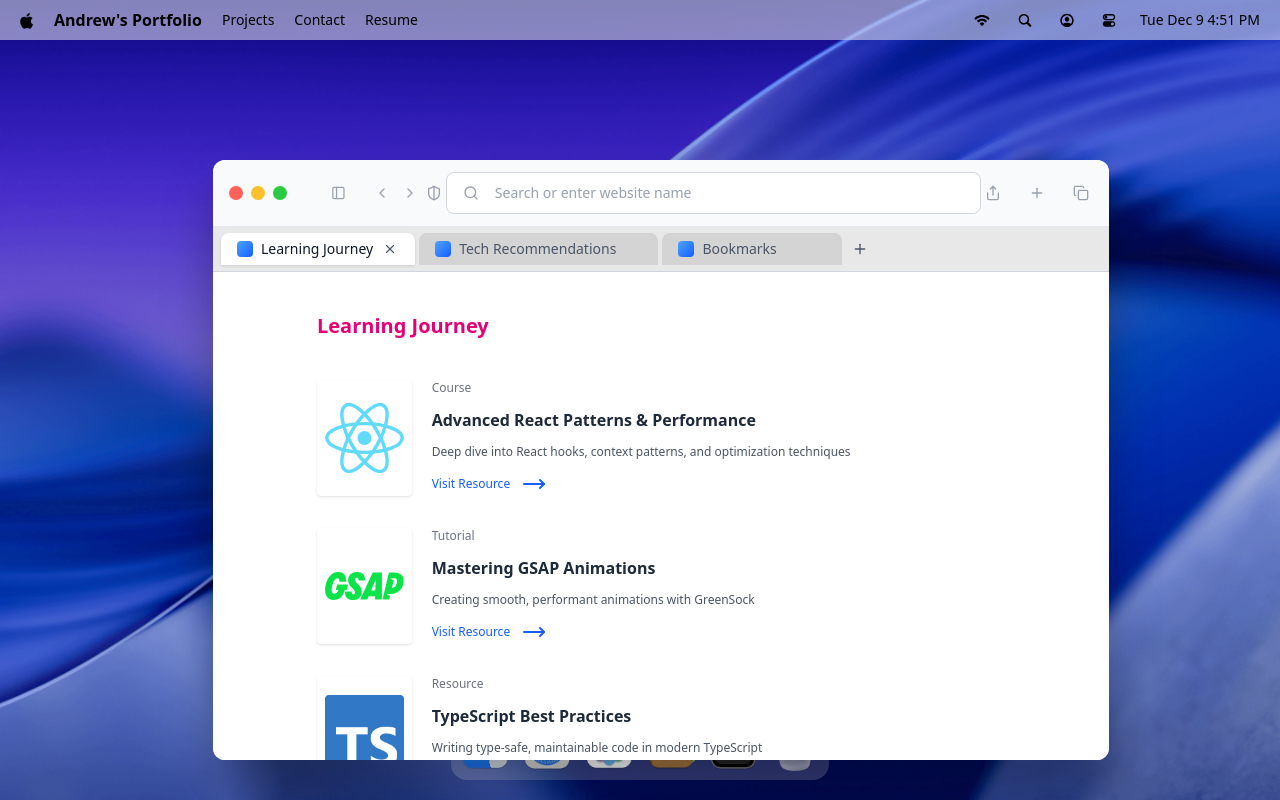
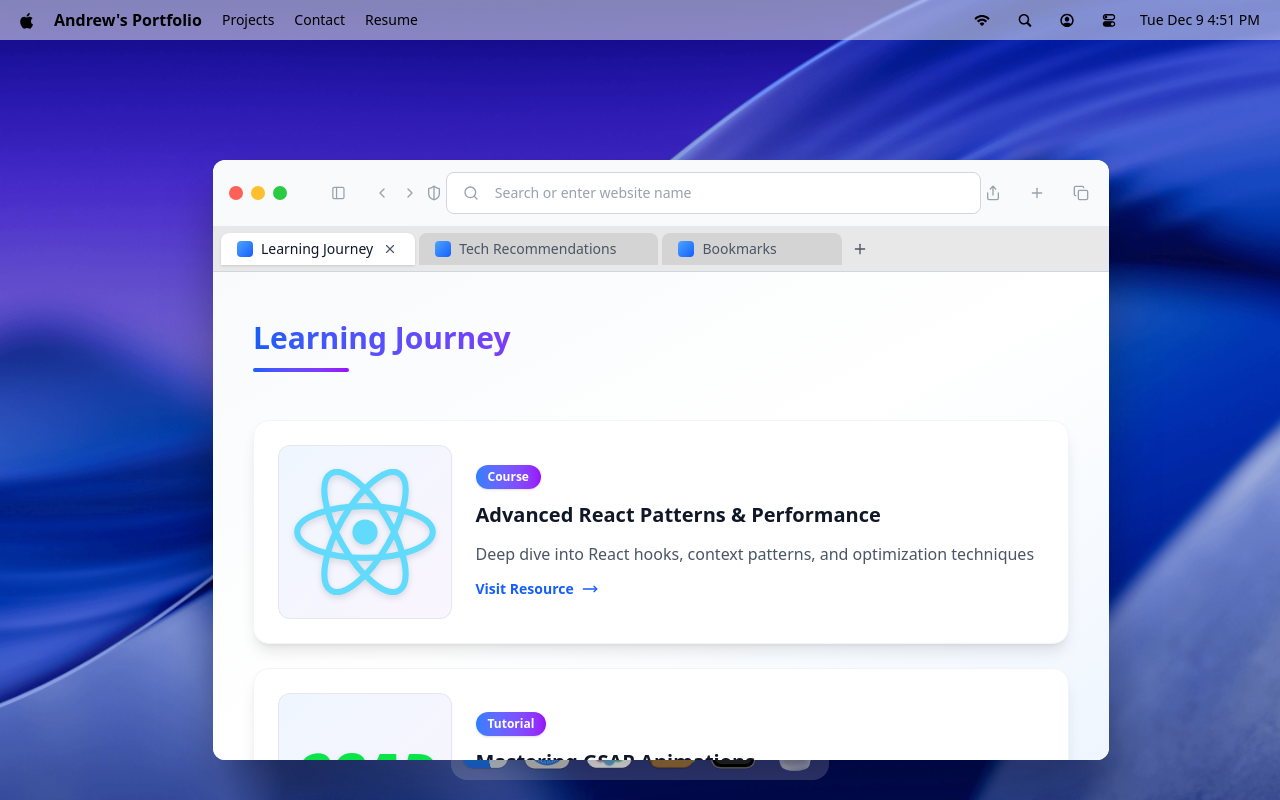
Before and after one commit to areddin409/macos_portfolio, a React (Vite) app: page / in a window 1280 px wide. Both pictures are taken after a click on the button 547 px from the left and 746 px from the top of the page. Built offline with nearby package versions, Linux system fonts and the light colour scheme; a web font is replaced by a local one.

Commit message:
feat: Update Safari component with enhanced styling, improved window management, and new animations

```diff
--- a/src/constants/index.js
+++ b/src/constants/index.js
@@ -48,7 +48,7 @@ const dockApps = [
   },
   {
     id: "safari",
-    name: "Articles", // was "Safari"
+    name: "Learning & Tools", // was "Safari"
     icon: "safari.png",
     canOpen: true,
   },
--- a/src/hoc/WindowWrapper.jsx
+++ b/src/hoc/WindowWrapper.jsx
@@ -101,7 +101,7 @@ const createPoofEffect = (el, onComplete) => {
 
 const WindowWrapper = (Component, windowKey) => {
   const Wrapped = (props) => {
-    const { maximizeWindow, windows } = useWindowStore();
+    const { maximizeWindow, focusWindow, windows } = useWindowStore();
     const ref = useRef(null);
     const dragInstanceRef = useRef(null);
     const poofTlRef = useRef(null);
@@ -141,6 +141,9 @@ const WindowWrapper = (Component, windowKey) => {
               type: "x,y",
               bounds: typeof window !== "undefined" ? window : undefined,
               edgeResistance: 0.65,
+              onDragStart: function () {
+                focusWindow(windowKey);
+              },
               onClick: function () {
                 const now = Date.now();
                 const lastClick = this.lastClickTime || 0;
--- a/src/index.css
+++ b/src/index.css
@@ -29,6 +29,17 @@ body {
 
 @utility abs-center {
   @apply absolute top-1/2 left-1/2 -translate-x-1/2 -translate-y-1/2;
+}
+
+@keyframes fadeInUp {
+  from {
+    opacity: 0;
+    transform: translateY(20px);
+  }
+  to {
+    opacity: 1;
+    transform: translateY(0);
+  }
 }
 
 @layer base {
@@ -127,7 +138,8 @@ body {
   }
 
   #safari {
-    @apply w-4xl h-[600px] absolute top-40 left-2/12 bg-white shadow-2xl drop-shadow-2xl rounded-xl overflow-hidden;
+    @apply w-4xl h-[600px] absolute top-40 left-2/12 bg-white shadow-2xl drop-shadow-2xl rounded-xl overflow-hidden isolate;
+    contain: paint;
 
     .search {
       @apply flex items-center gap-3 w-2/3 bg-white border border-gray-300 rounded-lg px-3 py-2;
--- a/src/store/window.js
+++ b/src/store/window.js
@@ -42,12 +42,21 @@ const useWindowStore = create(
       set((state) => {
         const window = state.windows[windowKey];
         if (!window) return;
+
+        // Find the highest z-index among all open windows
+        const maxZIndex = Math.max(
+          INITIAL_Z_INDEX,
+          ...Object.values(state.windows)
+            .filter((w) => w.isOpen)
+            .map((w) => w.zIndex)
+        );
+
         window.isOpen = true;
         window.isMinimized = false;
-        window.zIndex = state.nextZIndex;
+        window.zIndex = maxZIndex + 1;
         window.data = data ?? window.data;
         window.iconPosition = iconPosition;
-        state.nextZIndex++;
+        state.nextZIndex = maxZIndex + 2;
       }),
 
     /**
@@ -75,8 +84,19 @@ const useWindowStore = create(
     focusWindow: (windowKey) =>
       set((state) => {
         const window = state.windows[windowKey];
-        if (!window) return;
-        window.zIndex = state.nextZIndex++;
+        if (!window || !window.isOpen) return;
+
+        // Find the highest z-index among all open windows
+        const maxZIndex = Math.max(
+          ...Object.values(state.windows)
+            .filter((w) => w.isOpen && !w.isMinimized)
+            .map((w) => w.zIndex)
+        );
+
+        // Only update if this window isn't already on top
+        if (window.zIndex < maxZIndex) {
+          window.zIndex = state.nextZIndex++;
+        }
       }),
 
     /**
--- a/src/windows/Safari.jsx
+++ b/src/windows/Safari.jsx
@@ -27,7 +27,10 @@ const Safari = () => {
   const currentData = tabs.find((tab) => tab.id === activeTab)?.data || [];
 
   return (
-    <div className="flex flex-col h-full">
+    <div
+      className="flex flex-col h-full w-full overflow-hidden rounded-xl"
+      style={{ contain: "strict" }}
+    >
       <div id="window-header">
         <WindowControls target={"safari"} />
 
@@ -59,7 +62,7 @@ const Safari = () => {
       </div>
 
       {/* Safari-style Tab Bar */}
-      <div className="flex items-center gap-1 bg-[#e8e8e8] px-2 py-1.5 border-b border-gray-300 flex-shrink-0">
+      <div className="relative z-10 flex items-center gap-1 bg-[#e8e8e8] px-2 py-1.5 border-b border-gray-300 shrink-0">
         {tabs.map((tab) => (
           <div
             key={tab.id}
@@ -75,7 +78,7 @@ const Safari = () => {
             }}
           >
             {/* Favicon placeholder */}
-            <div className="w-4 h-4 rounded-sm bg-gradient-to-br from-blue-400 to-blue-600 flex-shrink-0" />
+            <div className="w-4 h-4 rounded-sm bg-gradient-to-br from-blue-400 to-blue-600 shrink-0" />
 
             {/* Tab title */}
             <span
@@ -111,30 +114,80 @@ const Safari = () => {
         </button>
       </div>
 
-      <div className="blog overflow-y-auto flex-1">
-        <div className="max-w-3xl mx-auto px-10 py-10">
-          <h2 className="text-xl font-bold text-pink-600 mb-10">
+      <div
+        className="blog overflow-y-auto overflow-x-hidden flex-1 bg-gradient-to-br from-slate-50 via-white to-blue-50"
+        style={{ contain: "strict", minHeight: 0 }}
+      >
+        <div className="w-full px-10 py-12">
+          <div className="max-w-4xl mx-auto">
+            {/* Header with gradient text */}
+            <div className="mb-12">
+              <h2 className="text-3xl font-bold bg-gradient-to-r from-blue-600 via-purple-600 to-pink-600 bg-clip-text text-transparent mb-3">
                 {tabs.find((tab) => tab.id === activeTab)?.label}
               </h2>
+              <div className="h-1 w-24 bg-gradient-to-r from-blue-600 to-purple-600 rounded-full"></div>
+            </div>
 
-          <div className="space-y-8">
+            <div className="space-y-6">
               {currentData.map(
-              ({ id, title, link, image, category, description }) => (
-                <div key={id} className="blog-post">
-                  <div className="col-span-2 shadow-sm p-2 rounded bg-white flex items-center justify-center">
-                    <img src={image} alt={title} className="object-contain" />
+                ({ id, title, link, image, category, description }, index) => (
+                  <div
+                    key={id}
+                    className="group relative bg-white rounded-2xl shadow-lg hover:shadow-2xl transition-all duration-300 overflow-hidden border border-gray-100 hover:border-blue-200 hover:-translate-y-1"
+                    style={{
+                      animation: `fadeInUp 0.5s ease-out ${index * 0.1}s both`,
+                    }}
+                  >
+                    <div className="absolute inset-0 bg-gradient-to-r from-blue-500/5 via-purple-500/5 to-pink-500/5 opacity-0 group-hover:opacity-100 transition-opacity duration-300"></div>
+
+                    <div className="relative grid grid-cols-12 gap-6 p-6">
+                      {/* Image section with enhanced styling */}
+                      <div className="col-span-3 flex items-center justify-center">
+                        <div className="relative w-full aspect-square rounded-xl overflow-hidden bg-gradient-to-br from-blue-50 to-purple-50 p-4 group-hover:scale-105 transition-transform duration-300">
+                          <img
+                            src={image}
+                            alt={title}
+                            className="w-full h-full object-contain drop-shadow-md"
+                          />
+                          <div className="absolute inset-0 ring-1 ring-inset ring-gray-200 rounded-xl"></div>
                         </div>
-                  <div className="content">
-                    <p>{category}</p>
-                    <h3>{title}</h3>
-                    <p className="text-gray-600 mb-3">{description}</p>
-                    <a href={link} target="_blank" rel="noopener noreferrer">
-                      Visit Resource <MoveRight className="icon-hover" />
+                      </div>
+
+                      {/* Content section */}
+                      <div className="col-span-9 flex flex-col justify-center space-y-3">
+                        {/* Category badge */}
+                        <div className="flex items-center gap-3">
+                          <span className="inline-flex items-center px-3 py-1 rounded-full text-xs font-semibold bg-gradient-to-r from-blue-500 to-purple-600 text-white shadow-sm">
+                            {category}
+                          </span>
+                        </div>
+
+                        {/* Title */}
+                        <h3 className="text-xl font-bold text-gray-900 group-hover:text-blue-600 transition-colors">
+                          {title}
+                        </h3>
+
+                        {/* Description */}
+                        <p className="text-gray-600 leading-relaxed">
+                          {description}
+                        </p>
+
+                        {/* Link button */}
+                        <a
+                          href={link}
+                          target="_blank"
+                          rel="noopener noreferrer"
+                          className="inline-flex items-center gap-2 text-blue-600 hover:text-purple-600 font-semibold text-sm group/link transition-colors w-fit"
+                        >
+                          <span>Visit Resource</span>
+                          <MoveRight className="w-4 h-4 group-hover/link:translate-x-1 transition-transform" />
                         </a>
+                      </div>
                     </div>
                   </div>
                 )
               )}
+            </div>
           </div>
         </div>
       </div>
```
Lines whose indentation alone changed are shown as unchanged.
